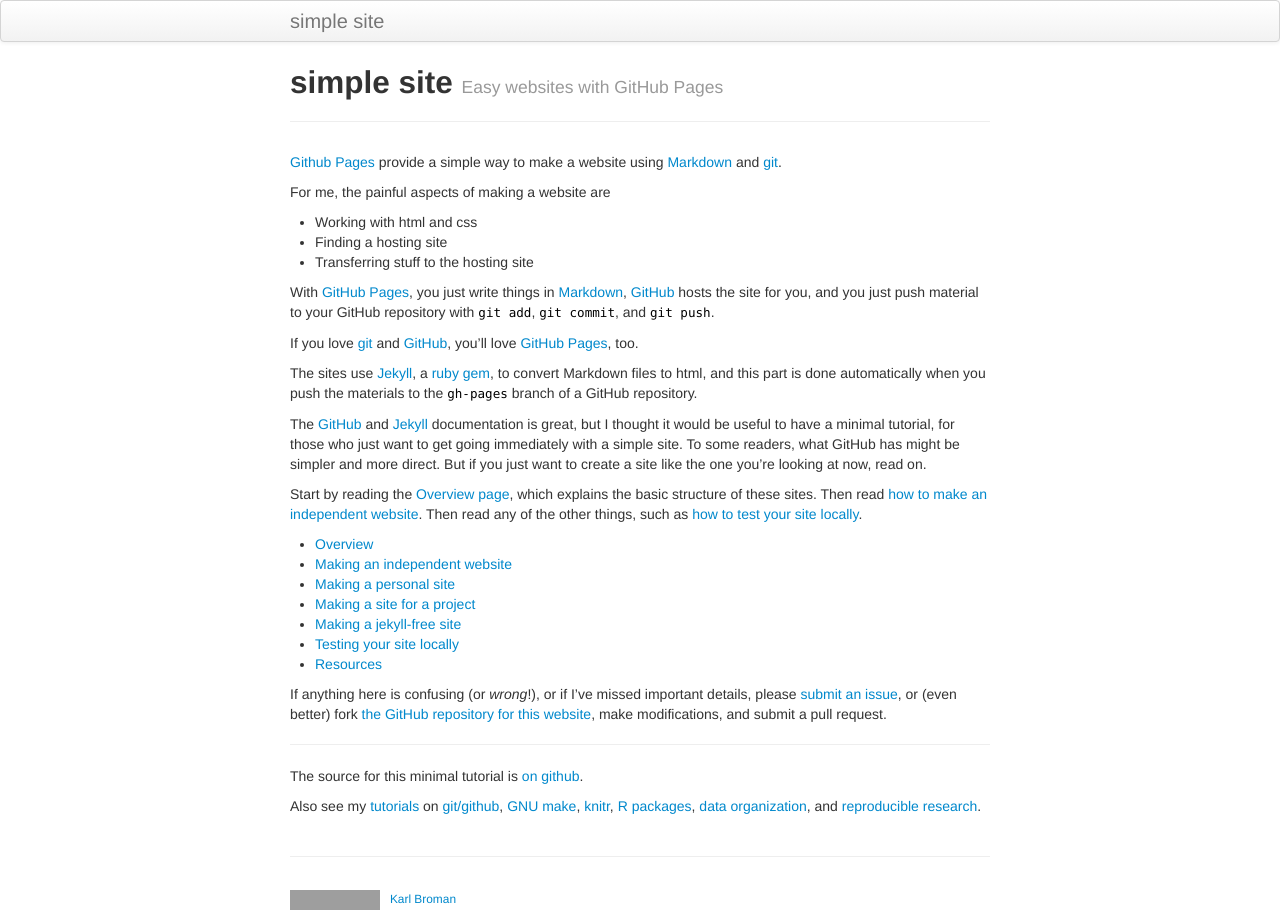
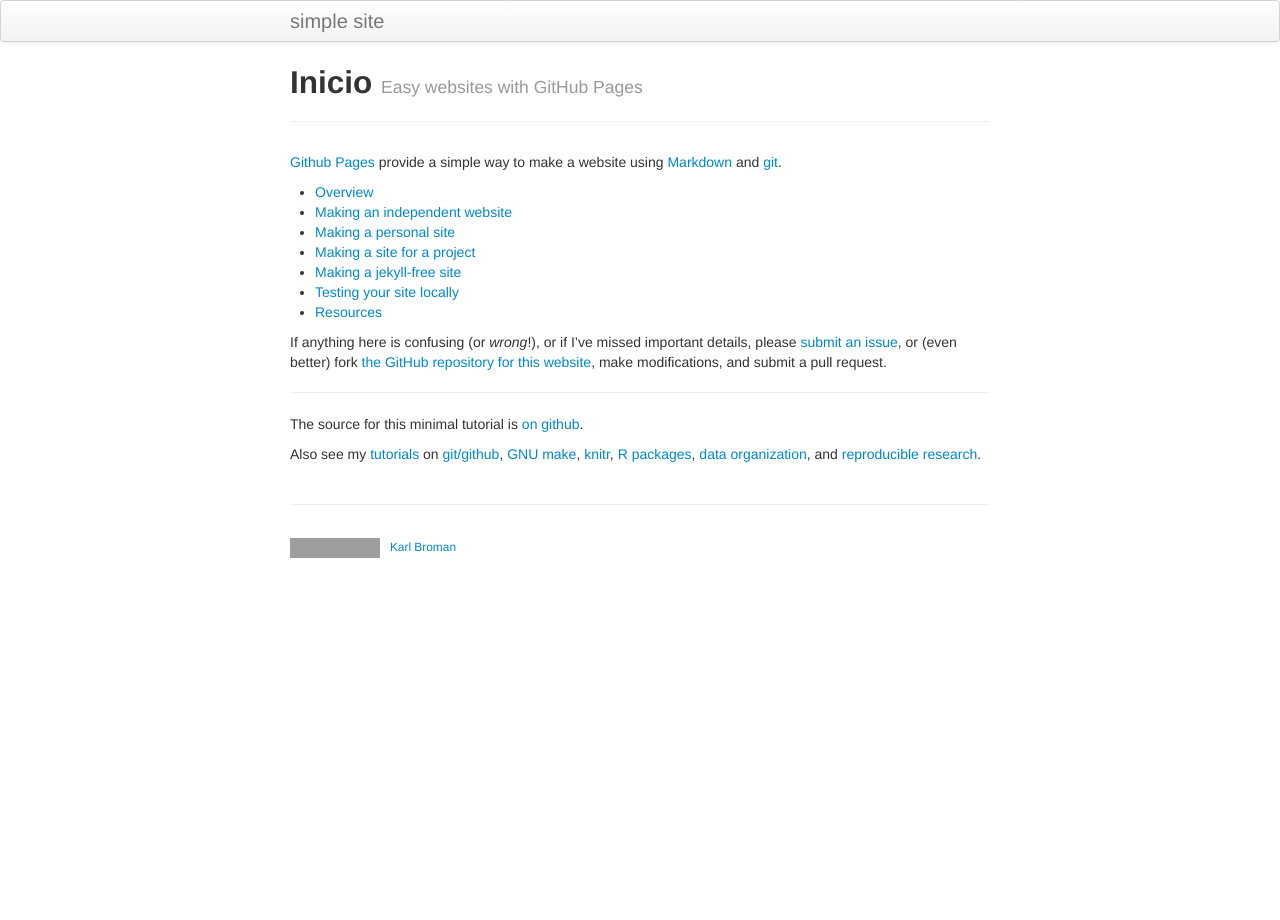
Before and after one commit to barasfj21/Laboratorio3, a Jekyll site: the page built from index.md, in a window 1280 px wide. Built offline with Jekyll 4.4.1, drawn with Linux system fonts in a browser that asks for light colours; grey boxes are pictures that could not be loaded.

Commit message:
commit 2

```diff
--- a/index.md
+++ b/index.md
@@ -1,6 +1,6 @@
 ---
 layout: page
-title: simple site
+title: Inicio
 tagline: Easy websites with GitHub Pages
 description: Minimal tutorial on making a simple website with GitHub Pages
 ---
@@ -10,40 +10,7 @@ website using
 [Markdown](https://daringfireball.net/projects/markdown/) and
 [git](https://git-scm.com).
 
-For me, the painful aspects of making a website are
 
-- Working with html and css
-- Finding a hosting site
-- Transferring stuff to the hosting site
-
-With [GitHub Pages](https://pages.github.com), you just write things in
-[Markdown](https://daringfireball.net/projects/markdown/),
-[GitHub](https://github.com) hosts the site for you, and you just push
-material to your GitHub repository with `git add`, `git commit`, and
-`git push`.
-
-If you love [git](https://git-scm.com/) and
-[GitHub](https://github.com), you'll love
-[GitHub Pages](https://pages.github.com), too.
-
-The sites use [Jekyll](https://jekyllrb.com/), a
-[ruby](https://www.ruby-lang.org/en/) [gem](https://rubygems.org/), to
-convert Markdown files to html, and this part is done
-automatically when you push the materials to the `gh-pages` branch
-of a GitHub repository.
-
-The [GitHub](https://pages.github.com) and
-[Jekyll](https://jekyllrb.com) documentation is great, but I thought it
-would be useful to have a minimal tutorial, for those who just want to
-get going immediately with a simple site. To some readers, what GitHub
-has might be simpler and more direct.  But if you just want to create
-a site like the one you're looking at now, read on.
-
-Start by reading the [Overview page](pages/overview.html), which
-explains the basic structure of these sites. Then read
-[how to make an independent website](pages/independent_site.html). Then
-read any of the other things, such as
-[how to test your site locally](pages/local_test.html).
 
 - [Overview](pages/overview.html)
 - [Making an independent website](pages/independent_site.html)
```
